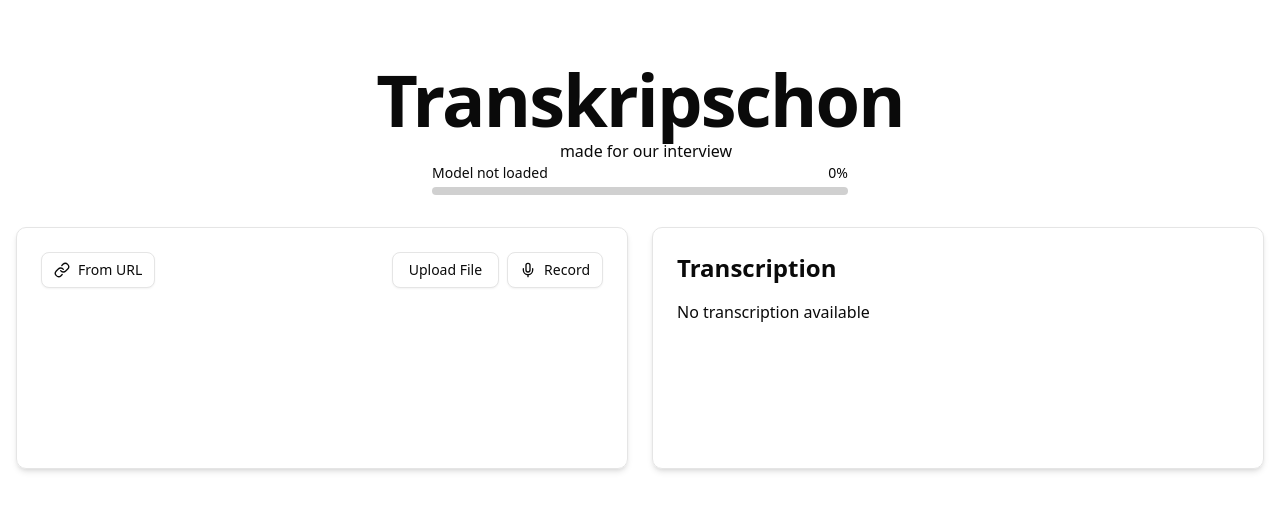
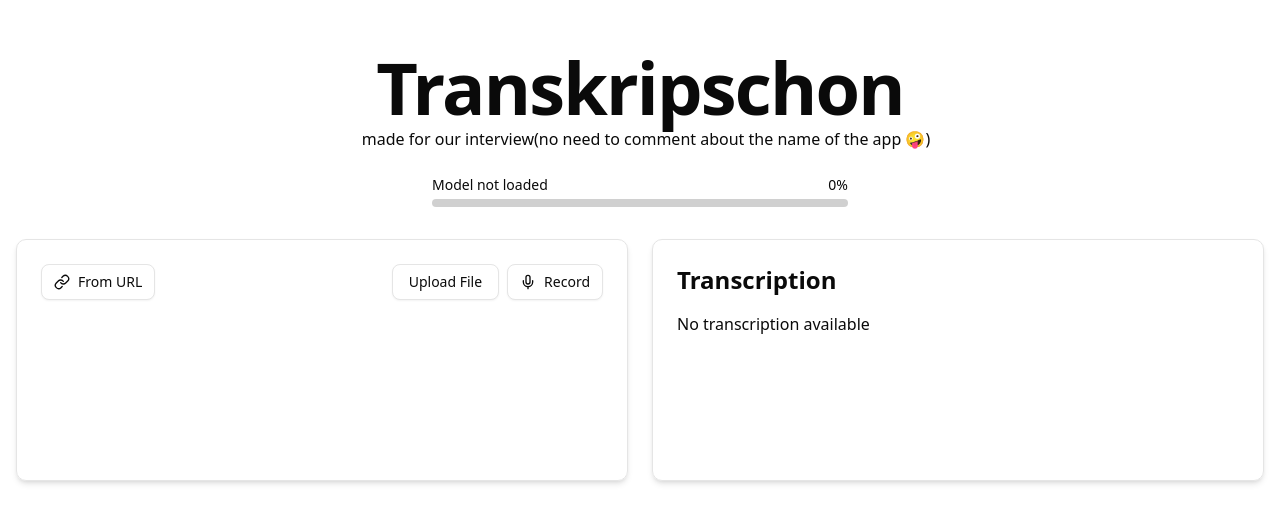
Before and after one commit to tookie92/transckripschon, a Next.js app: page / in a window 1280 px wide. Shown: the part 134-656 px from the top of the page. Built offline with nearby package versions, Linux system fonts and the light colour scheme.

Commit message:
comment addiert

```diff
--- a/app/page.tsx
+++ b/app/page.tsx
@@ -16,8 +16,8 @@ export default function Home() {
           <h1 className='text-5xl font-extrabold tracking-tight sm:text-7xl'>
             Transkripschon
           </h1>
-          <p className='mt-1 ml-3'>made for our interview</p>
-          <div className='flex-col w-1/3'>
+          <p className='mt-1 ml-3'>made for our interview(no need to comment about the name of the app 🤪)</p>
+          <div className='flex-col w-1/3 mt-6'>
             <div className='flex items-center justify-between text-sm font-medium'>
                 <span>
                   {transcriber.modelLoadingProgress === 0 && `Model not loaded`}
```
